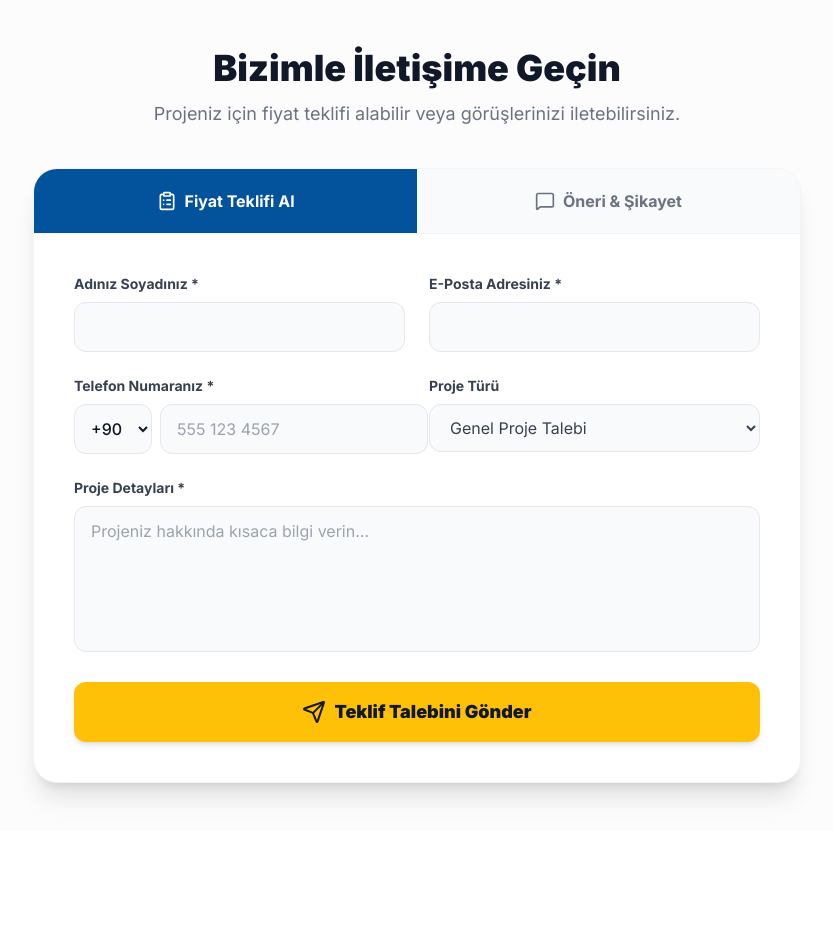
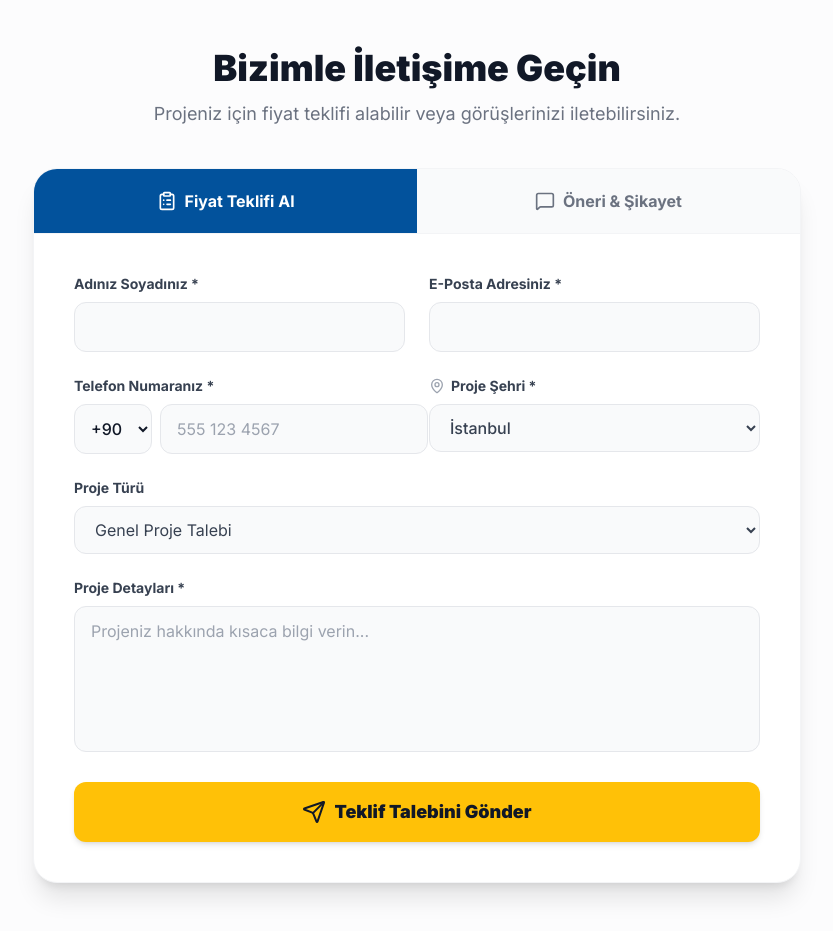
Before and after one commit to erentural/sozen-enerji, a Next.js app in the folder enerji-sistemi/: page /teklif-al in a window 1280 px wide. Shown: the whole page, without its empty margins (223-1056 px from the left). Before the commit the page ends 831 px from the top, so only its background shows below. Built offline with nearby package versions, Linux system fonts and the light colour scheme.

Commit message:
teklif alma kısmı yenilendi

```diff
--- a/enerji-sistemi/app/teklif-al/page.js
+++ b/enerji-sistemi/app/teklif-al/page.js
@@ -1,11 +1,16 @@
 "use client";
 
 import { useState } from "react";
-import { ClipboardList, MessageSquare, Send, CheckCircle2 } from "lucide-react";
+import { ClipboardList, MessageSquare, Send, CheckCircle2, MapPin } from "lucide-react";
 
 export default function TeklifAlPage() {
   // formType: "quote" (Fiyat Teklifi) veya "message" (Öneri/Şikayet)
   const [formType, setFormType] = useState("quote");
+
+  // Türkiye'nin 81 ili
+  const cities = [
+    "Adana", "Adıyaman", "Afyonkarahisar", "Ağrı", "Aksaray", "Amasya", "Ankara", "Antalya", "Artvin", "Aydın", "Balıkesir", "Bartın", "Batman", "Bayburt", "Bilecik", "Bingöl", "Bitlis", "Bolu", "Burdur", "Bursa", "Çanakkale", "Çankırı", "Çorum", "Denizli", "Diyarbakır", "Düzce", "Edirne", "Elazığ", "Erzincan", "Erzurum", "Eskişehir", "Gaziantep", "Giresun", "Gümüşhane", "Hakkari", "Hatay", "Iğdır", "Isparta", "İstanbul", "İzmir", "Kahramanmaraş", "Karabük", "Karaman", "Kars", "Kastamonu", "Kayseri", "Kırıkkale", "Kırklareli", "Kırşehir", "Kilis", "Kocaeli", "Konya", "Kütahya", "Malatya", "Manisa", "Mardin", "Mersin", "Muğla", "Muş", "Nevşehir", "Niğde", "Ordu", "Osmaniye", "Rize", "Sakarya", "Samsun", "Siirt", "Sinop", "Sivas", "Şanlıurfa", "Şırnak", "Tekirdağ", "Tokat", "Trabzon", "Tunceli", "Uşak", "Van", "Yalova", "Yozgat", "Zonguldak"
+  ];
 
   const [formData, setFormData] = useState({
     name: "",
@@ -13,6 +18,7 @@ export default function TeklifAlPage() {
     phone: "",
     countryCode: "+90",
     service: "Genel Proje Talebi",
+    city: "İstanbul", // YENİ: Varsayılan şehir eklendi
     subject: "Öneri",
     message: "",
   });
@@ -34,11 +40,10 @@ export default function TeklifAlPage() {
             name: formData.name,
             email: formData.email,
             phone: `${formData.countryCode} ${formData.phone}`,
-            // Hesaplayıcıdan gelmediği için varsayılan değerleri gönderiyoruz
             service: `${formData.service} (Detay: ${formData.message})`,
             bill: 0,
-            region: "Belirtilmedi",
-            city: "Belirtilmedi",
+            region: "Türkiye", // Bölgeyi genel tutuyoruz
+            city: formData.city, // YENİ: Formdan gelen gerçek şehir bilgisi eklendi
             panelCount: 0,
             roiYears: "0",
           }),
@@ -184,12 +189,29 @@ export default function TeklifAlPage() {
                         />
                       </div>
                     </div>
+
+                    {/* YENİ: Şehir Seçim Alanı */}
                     <div>
+                      <label className="block text-sm font-bold text-gray-700 mb-2 flex items-center gap-1.5">
+                        <MapPin className="w-4 h-4 text-gray-400" /> Proje Şehri *
+                      </label>
+                      <select
+                        value={formData.city}
+                        onChange={(e) => setFormData({ ...formData, city: e.target.value })}
+                        className="w-full px-4 py-3 border border-gray-200 rounded-xl focus:outline-none focus:border-[#02529C] bg-gray-50 focus:bg-white text-gray-700 font-medium cursor-pointer"
+                      >
+                        {cities.map((city) => (
+                          <option key={city} value={city}>{city}</option>
+                        ))}
+                      </select>
+                    </div>
+
+                    <div className="md:col-span-2">
                       <label className="block text-sm font-bold text-gray-700 mb-2">Proje Türü</label>
                       <select
                         value={formData.service}
                         onChange={(e) => setFormData({ ...formData, service: e.target.value })}
-                        className="w-full px-4 py-3 border border-gray-200 rounded-xl focus:outline-none focus:border-[#02529C] bg-gray-50 focus:bg-white text-gray-700"
+                        className="w-full px-4 py-3 border border-gray-200 rounded-xl focus:outline-none focus:border-[#02529C] bg-gray-50 focus:bg-white text-gray-700 cursor-pointer"
                       >
                         <option value="Genel Proje Talebi">Genel Proje Talebi</option>
                         <option value="Çatı GES Kurulumu">Çatı GES Kurulumu</option>
@@ -208,7 +230,7 @@ export default function TeklifAlPage() {
                   <select
                     value={formData.subject}
                     onChange={(e) => setFormData({ ...formData, subject: e.target.value })}
-                    className="w-full px-4 py-3 border border-gray-200 rounded-xl focus:outline-none focus:border-[#02529C] bg-gray-50 focus:bg-white text-gray-700"
+                    className="w-full px-4 py-3 border border-gray-200 rounded-xl focus:outline-none focus:border-[#02529C] bg-gray-50 focus:bg-white text-gray-700 cursor-pointer"
                   >
                     <option value="Öneri">Öneri</option>
                     <option value="Şikayet">Şikayet</option>
```
